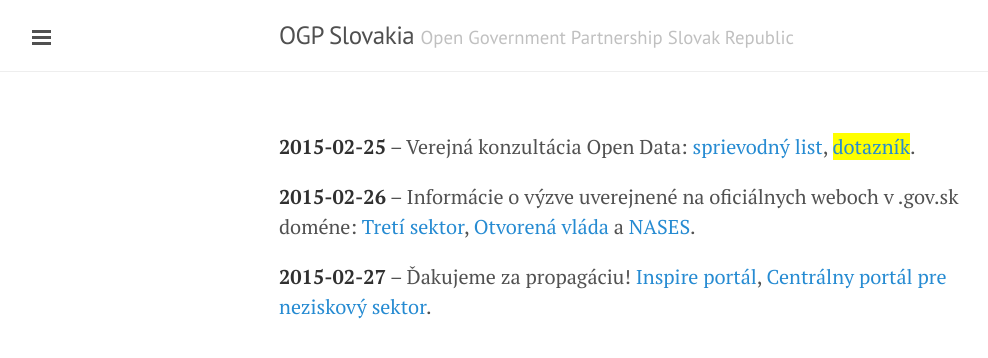
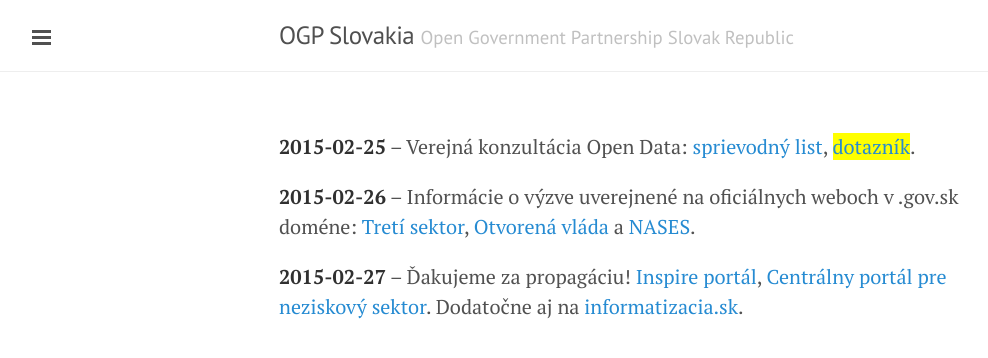
Before and after one commit to ogpslovakia/ogpslovakia.github.io, a Jekyll site: the page built from index.md, in a window 1280 px wide. Shown: the top 358 px of the page, without its empty margins (1-989 px from the left). Built offline with Jekyll 4.4.1, drawn with Linux system fonts in a browser that asks for light colours; Markdown is read by kramdown in place of the engine named in the settings.

Commit message:
Add link to informatizacia.sk

```diff
--- a/index.md
+++ b/index.md
@@ -7,4 +7,4 @@ layout: default
 
 **2015-02-26** -- Informácie o výzve uverejnené na oficiálnych weboch v .gov.sk doméne: [Tretí sektor](http://www.tretisektor.gov.sk/vyzva-verejna-konzultacia-datasety-verejnej-spravy/), [Otvorená vláda](http://www.otvorenavlada.gov.sk/vyzva-verejna-konzultacia-datasety-verejnej-spravy/) a [NASES](http://nases.gov.sk/26674/usvros-a-nases-vyhlasuju-verejnu-konzultaciu-s-cielom-zistit-zaujem-o-data-verejnej-spravy.php).
 
-**2015-02-27** -- Ďakujeme za propagáciu! [Inspire portál](http://inspire.enviroportal.sk/clanky/verejna-konzultacia-sk-open-data), [Centrálny portál pre neziskový sektor](http://www.itretisektor.sk/clanok-52_36-4413/Verejna_konzultacia_datasety_verejnej_spravy.html).
+**2015-02-27** -- Ďakujeme za propagáciu! [Inspire portál](http://inspire.enviroportal.sk/clanky/verejna-konzultacia-sk-open-data), [Centrálny portál pre neziskový sektor](http://www.itretisektor.sk/clanok-52_36-4413/Verejna_konzultacia_datasety_verejnej_spravy.html). Dodatočne aj na [informatizacia.sk](http://www.informatizacia.sk/sledovane_temy-usvros-a-nases-vyhlasili-verejnu-konzultaciu-s-cielom-zistit-zaujem-o-data-verejnej-spravy/19971c).
```
